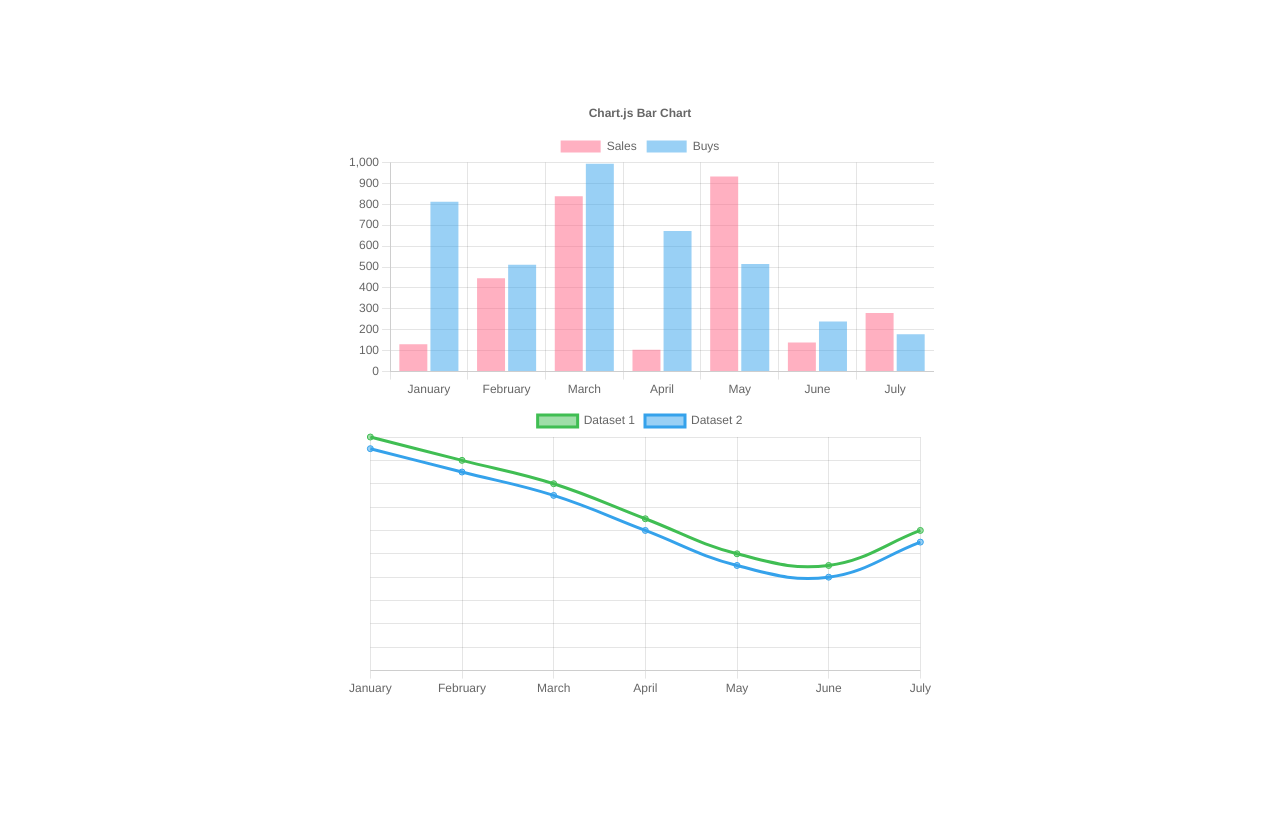
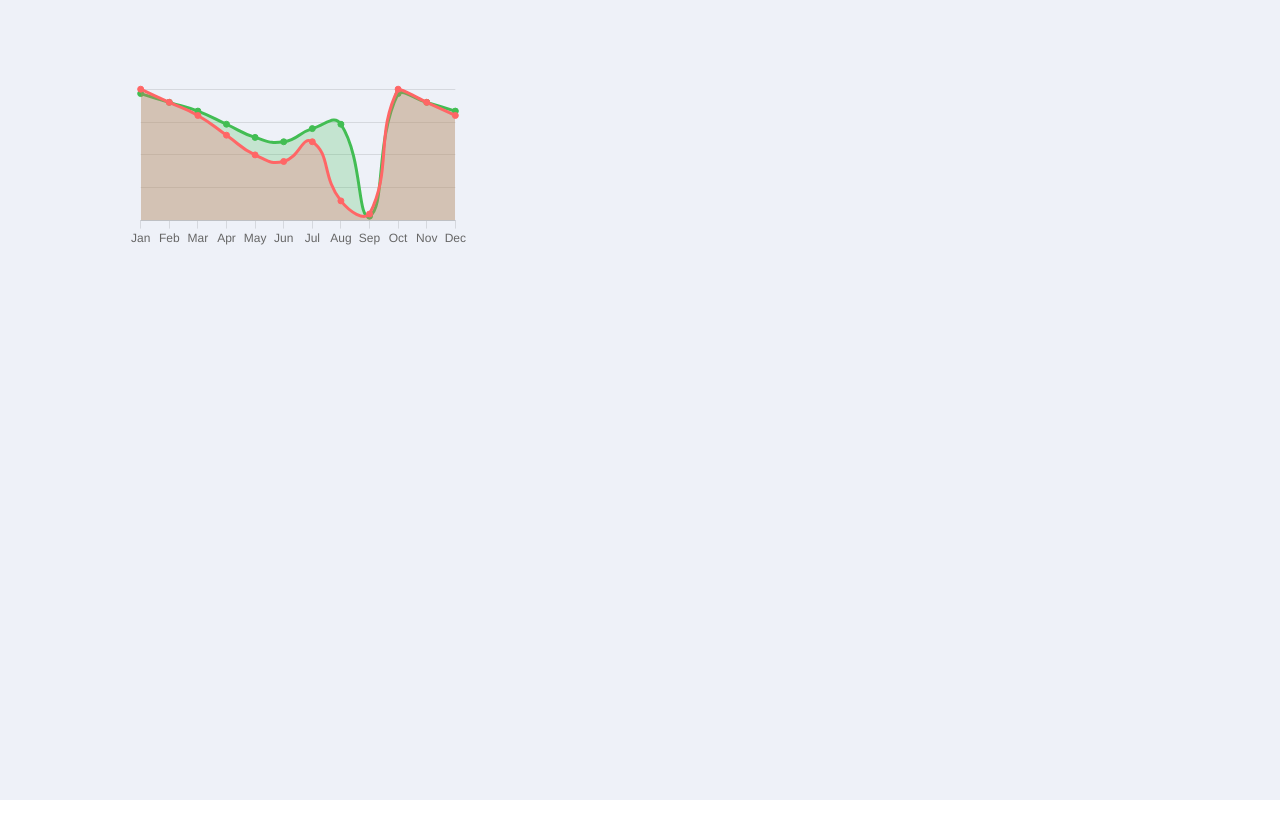
Before and after one commit to Rostov4an1n/hackathon2023-donstu-fastreports, a Next.js app in the folder Client/: page / in a window 1280 px wide. Shown: the top 838 px of the page. Before the commit the page ends 800 px from the top, so only its background shows below. Built offline with nearby package versions, Linux system fonts and the light colour scheme.

Commit message:
Внесена кастомизация диаграммы

```diff
--- a/Client/app/components/chartLine.js
+++ b/Client/app/components/chartLine.js
@@ -1,73 +1,93 @@
 import {
-    Chart as ChartJS,
+    Chart as ChartJS, // Импортируем необходимые компоненты и модули из библиотеки Chart.js
     CategoryScale,
     LinearScale,
     PointElement,
     LineElement,
     Title,
     Tooltip,
-    Legend
+    Filler
 } from 'chart.js';
 
-ChartJS.register(CategoryScale, LinearScale, PointElement, LineElement, Title, Tooltip, Legend);
+ChartJS.register(CategoryScale, LinearScale, PointElement, LineElement, Title, Tooltip, Filler);
+// Регистрируем необходимые компоненты в Chart.js
 
-export const optionsLine = {
-    responsive: true,
+export const optionsLine = { // Настройки для графика Line Chart
+    responsive: true, // График будет адаптивным к размеру контейнера
     interaction: {
-        mode: 'index',
-        intersect: false,
+        mode: 'index', // Режим взаимодействия при наведении
+        intersect: false, // Необходимо, чтобы подсветка не пересекалась
     },
-    stacked: false,
+    stacked: false, // График не будет складываться (не применимо к Line Chart)
     plugins: {
-        title: {
-            display: false,
-            text: 'Chart.js Line Chart - Multi Axis',
+        legend: { // отображение маркеров
+            display: false, // Не отображать заголовок
+            text: 'Граффик доходов/расходов', // Заголовок графика
         },
     },
-    scales: {
+    scales: { // Настройки осей
         y: {
-            type: 'linear',
+            type: 'linear', // Тип оси - линейная
+            display: true, // Отображать ось
+            position: 'none', // Не показывать значения оси
+            grid: {
+                borderDash: [3, 3],
+            }
+        },
+        x: {
+            type: 'category', // Предполагая, что это категориальная ось x
             display: true,
-            position: 'none',
+            grid: {
+                drawOnChartArea: false, // Не рисовать сетку на графике
+            },
         },
         y1: {
-            type: 'linear',
-            display: true,
-            position: 'none',
+            type: 'linear', // Тип оси - линейная
+            display: true, // Отображать ось
+            position: 'none', // Не показывать значения оси
             grid: {
-                drawOnChartArea: false,
+                drawOnChartArea: false, // Не рисовать сетку на графике
             },
         },
     },
     elements: {
         line: {
-            fill: true,
-            backgroundColor: 'rgba(255, 0, 0, 0.5)',
-            tension: 0.4,
+            tension: 0.5, // Натяжение линии графика (плавность)
         },
     },
 };
 
-const labels = ['January', 'February', 'March', 'April', 'May', 'June', 'July'];
+const labels = ['Jan', 'Feb', 'Mar', 'Apr', 'May', 'Jun', 'Jul', 'Aug', 'Sep', 'Oct', 'Nov', 'Dec']; // Метки для оси x
 
-const datalabels = [20, 18, 16, 13, 10, 9, 12, 3, 1];
-const datalabels2 = [23, 21, 19, 16, 13, 12, 15, 6, 4];
+const datalabels = [20, 18, 16, 13, 10, 9, 12, 3, 1, 20, 18, 16]; // Данные для Dataset 1
+const datalabels2 = [29, 27, 25, 22, 19, 18, 21, 22, 1, 29, 27, 25]; // Данные для Dataset 2
 
 export const dataLine = {
-    labels,
+    labels, // Подставляем метки для оси x
     datasets: [{
-            label: 'Dataset 1',
-            data: datalabels,
-            borderColor: '#40BE53FF',
-            backgroundColor: 'rgba(64, 190, 83, 0.5)',
-            yAxisID: 'y',
+            label: false, // Название Dataset 1
+            data: datalabels, // Данные для Dataset 1
+            backgroundColor: '#FF6666FF', // Цвет заливки графика (красный)
+            borderColor: "#FF6666FF", // Цвет границы графика (красный)
+            yAxisID: 'y', // Использовать ось y
+            fill: {
+                target: 'origin', // Заполнить область под графиком
+                above: '#FF666644', // Цвет заливки выше графика (красный с прозрачностью)
+                below: '#F9000000', // Цвет заливки ниже графика (красный с прозрачностью)
+            },
+            borderDashOffset: 3,
         },
         {
-            label: 'Dataset 2',
-            data: datalabels2,
-            borderColor: 'rgb(53, 162, 235)',
-            backgroundColor: 'rgba(53, 162, 235, 0.5)',
-            yAxisID: 'y1',
+            label: false, // Название Dataset 2
+            data: datalabels2, // Данные для Dataset 2
+            backgroundColor: '#42BD53FF', // Цвет заливки графика (зеленый)
+            borderColor: "#42BD53FF", // Цвет границы графика (зеленый)
+            yAxisID: 'y1', // Использовать ось y1
+            fill: {
+                target: 'origin', // Заполнить область под графиком
+                above: '#42BD533D', // Цвет заливки выше графика (зеленый с прозрачностью)
+                below: '#F9000000' // Цвет заливки ниже графика (красный с прозрачностью)
+            }
         },
     ],
-};
+}
--- a/Client/app/globals.css
+++ b/Client/app/globals.css
@@ -1,6 +1,10 @@
+@import url('https://fonts.googleapis.com/css2?family=Onest&display=swap');
+
+
 @tailwind base;
 @tailwind components;
 @tailwind utilities;
 
 @layer base {
+
 }
--- a/Client/app/page.jsx
+++ b/Client/app/page.jsx
@@ -1,18 +1,16 @@
 'use client';
-
-import React from 'react'; // Make sure to import React
+import React from 'react';
 import { Bar, Line } from 'react-chartjs-2';
 import { optionsBar, dataBar } from './components/chartSales';
 import { optionsLine, dataLine } from './components/chartLine';
 
 export default function Home() {
   return (
-    <main className="flex min-h-screen flex-col items-center justify-between p-24">
-      <div className='w-[588px] h-[304px] flex justify-center items-center'>
-        <Bar options={optionsBar} data={dataBar} />
-      </div>
-      <div className='w-[588px] h-[304px] flex justify-center items-center'>
-        <Line options={optionsLine} data={dataLine} />
+    <main className="h-screen w-screen flex justify-center bg-[#EEF1F8FF]">
+      <div className='w-[80%] h-screen mx-26 my-16 '>
+        <div className='w-1/3 h-[200px] flex justify-center items-center'>
+          <Line options={optionsLine} data={dataLine}/>
+        </div>
       </div>
     </main>
   );
--- a/Client/tailwind.config.js
+++ b/Client/tailwind.config.js
@@ -9,9 +9,11 @@ module.exports = {
         extend: {
             backgroundImage: {
                 'gradient-radial': 'radial-gradient(var(--tw-gradient-stops))',
-        'gradient-conic':
-          'conic-gradient(from 180deg at 50% 50%, var(--tw-gradient-stops))',
+                'gradient-conic': 'conic-gradient(from 180deg at 50% 50%, var(--tw-gradient-stops))',
             },
+            fontFamily: {
+                raleway: ['Raleway'],
+            }
         },
     },
     plugins: [],
```
Lines whose indentation alone changed are shown as unchanged.
